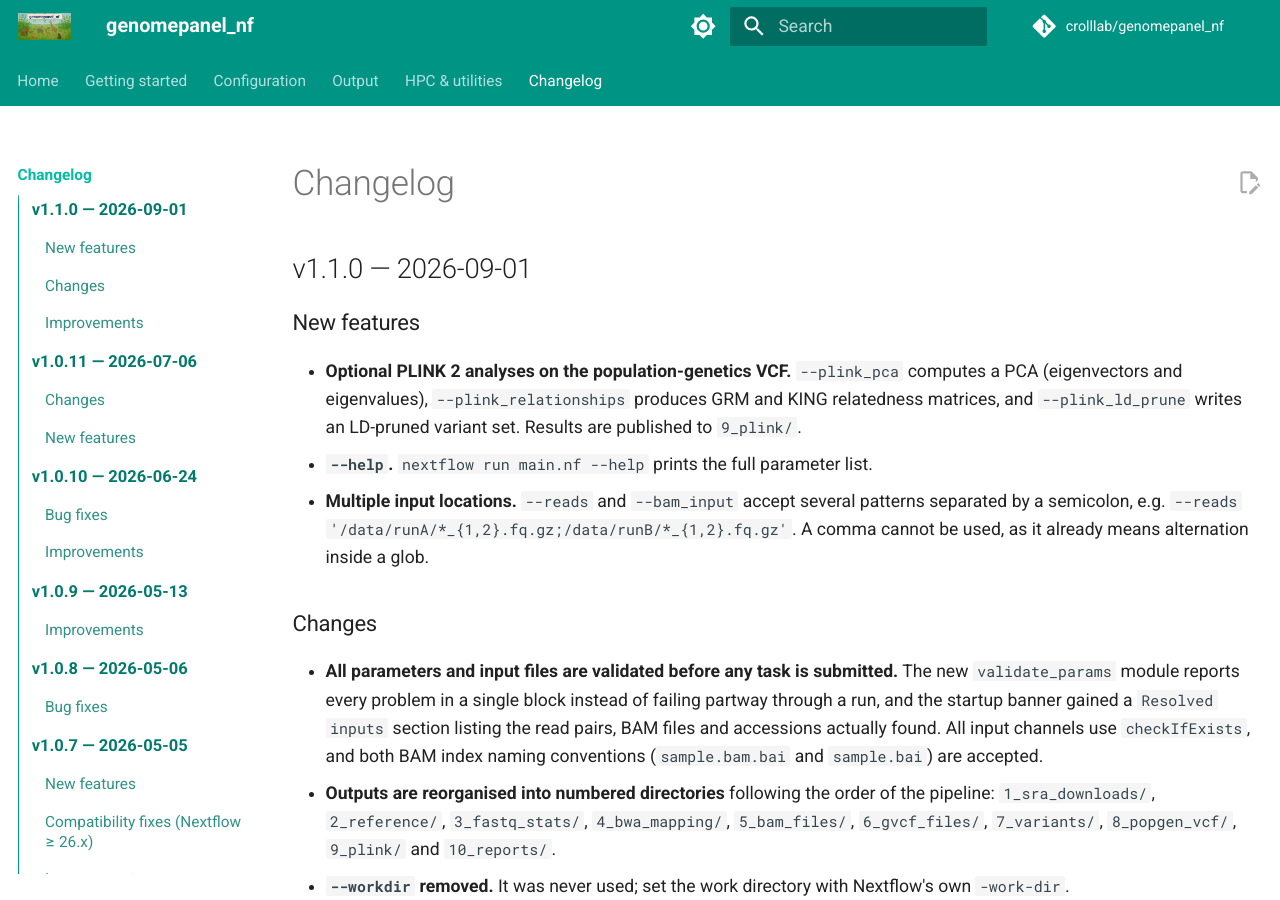
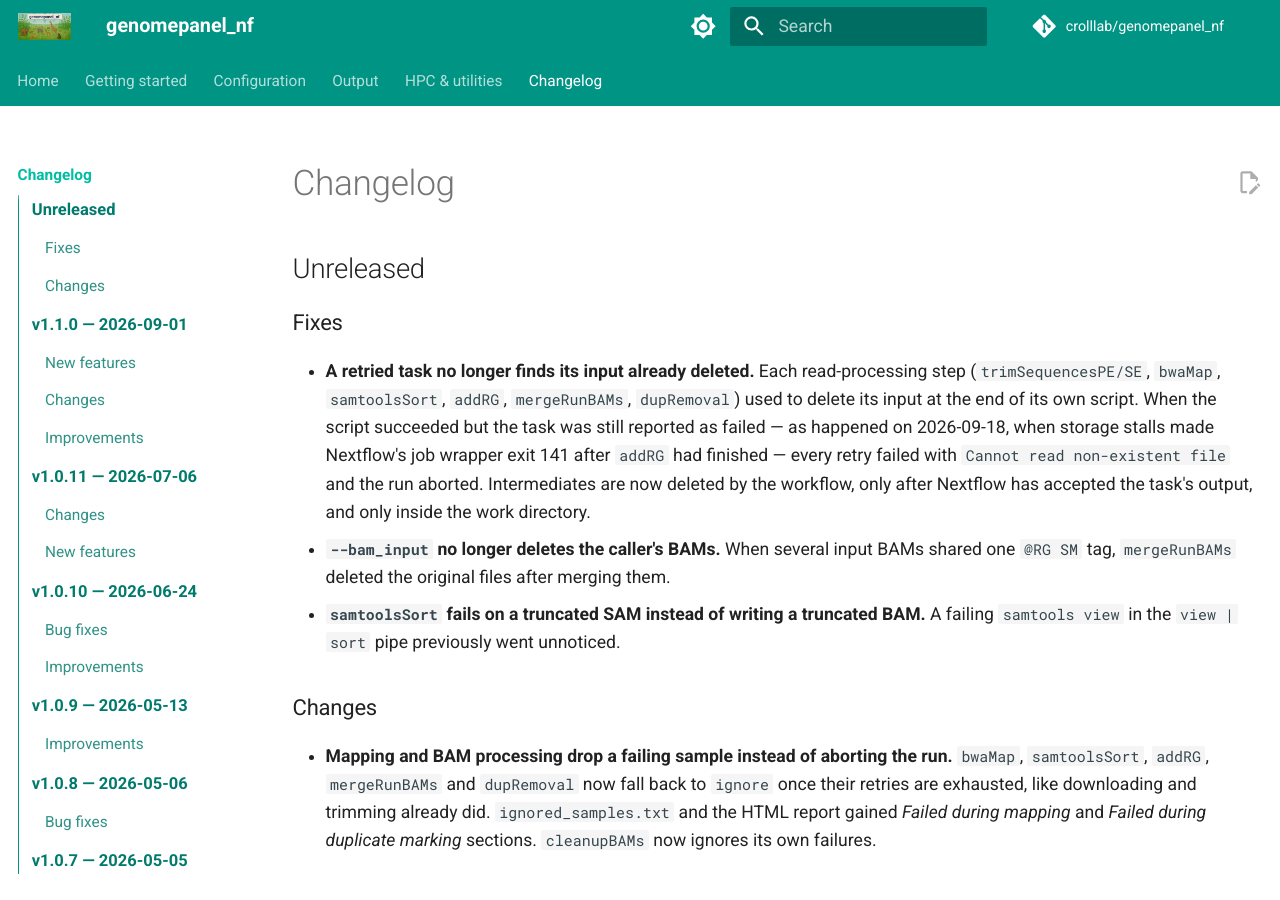
Before and after one commit to crolllab/genomepanel_nf, an MkDocs documentation site: the page built from docs/changelog.md, in a window 1280 px wide and 900 px high. Built offline with MkDocs 1.6.1 and Material for MkDocs 9.7.7, drawn with Linux system fonts in a browser that asks for light colours; comment, search, counter and statistics services are not loaded; the version menu is left out.

Commit message:
Delete intermediates only after a task succeeds; drop failing samples
Seven read-processing steps (trimSequencesPE/SE, bwaMap, samtoolsSort,
addRG, mergeRunBAMs, dupRemoval) deleted their own input at the end of
their script. That is not retry-safe: on 2026-09-18 NVMe stalls on the
/scratch pool made Nextflow's job wrapper exit 141 after addRG had
finished, every retry found the sorted BAM already gone ("Cannot read
non-existent file"), and jigisha's 864-sample run aborted.

- Intermediates are now deleted from the workflow, on each task's emitted
  output (modules/delete_intermediates.nf), i.e. only after Nextflow has
  accepted the task. Only paths inside the work directory are touched and
  symlinks are never followed.
- --bam_input: mergeRunBAMs no longer deletes the caller's BAMs when
  several share one @RG SM tag.
- samtoolsSort sets pipefail, so a failing `samtools view` can no longer
  yield a truncated BAM (and a deleted SAM).
- bwaMap, samtoolsSort, addRG, mergeRunBAMs and dupRemoval now fall back
  to 'ignore' after their retries, like download and trimming; the
  --bam_input aliases stay fail-hard. ignored_samples.txt and the HTML
  report gain "Failed during mapping" / "Failed during duplicate marking"
  sections. cleanupBAMs ignores its own failures.
- ResourceReqs.md: correct the give-up attempt for download (5) and
  trimming (4).

Verified on the E. coli example with injected failures (exit 141 after a
successful bwaMap/addRG attempt; one sample failing dupRemoval every
time) and on --bam_input with two BAMs sharing one SM.

```diff
--- a/docs/changelog.md
+++ b/docs/changelog.md
@@ -1,4 +1,16 @@
 # Changelog
+
+## Unreleased
+
+### Fixes
+
+- **A retried task no longer finds its input already deleted.** Each read-processing step (`trimSequencesPE/SE`, `bwaMap`, `samtoolsSort`, `addRG`, `mergeRunBAMs`, `dupRemoval`) used to delete its input at the end of its own script. When the script succeeded but the task was still reported as failed — as happened on 2026-09-18, when storage stalls made Nextflow's job wrapper exit 141 after `addRG` had finished — every retry failed with `Cannot read non-existent file` and the run aborted. Intermediates are now deleted by the workflow, only after Nextflow has accepted the task's output, and only inside the work directory.
+- **`--bam_input` no longer deletes the caller's BAMs.** When several input BAMs shared one `@RG SM` tag, `mergeRunBAMs` deleted the original files after merging them.
+- **`samtoolsSort` fails on a truncated SAM instead of writing a truncated BAM.** A failing `samtools view` in the `view | sort` pipe previously went unnoticed.
+
+### Changes
+
+- **Mapping and BAM processing drop a failing sample instead of aborting the run.** `bwaMap`, `samtoolsSort`, `addRG`, `mergeRunBAMs` and `dupRemoval` now fall back to `ignore` once their retries are exhausted, like downloading and trimming already did. `ignored_samples.txt` and the HTML report gained *Failed during mapping* and *Failed during duplicate marking* sections. `cleanupBAMs` now ignores its own failures.
 
 ## v1.1.0 — 2026-09-01
 
```
Also changed, not shown: ResourceReqs.md (+37 -16 lines), docs/output.md (+2 -2 lines), docs/resources.md (+1 -1 lines), 12 other files.
